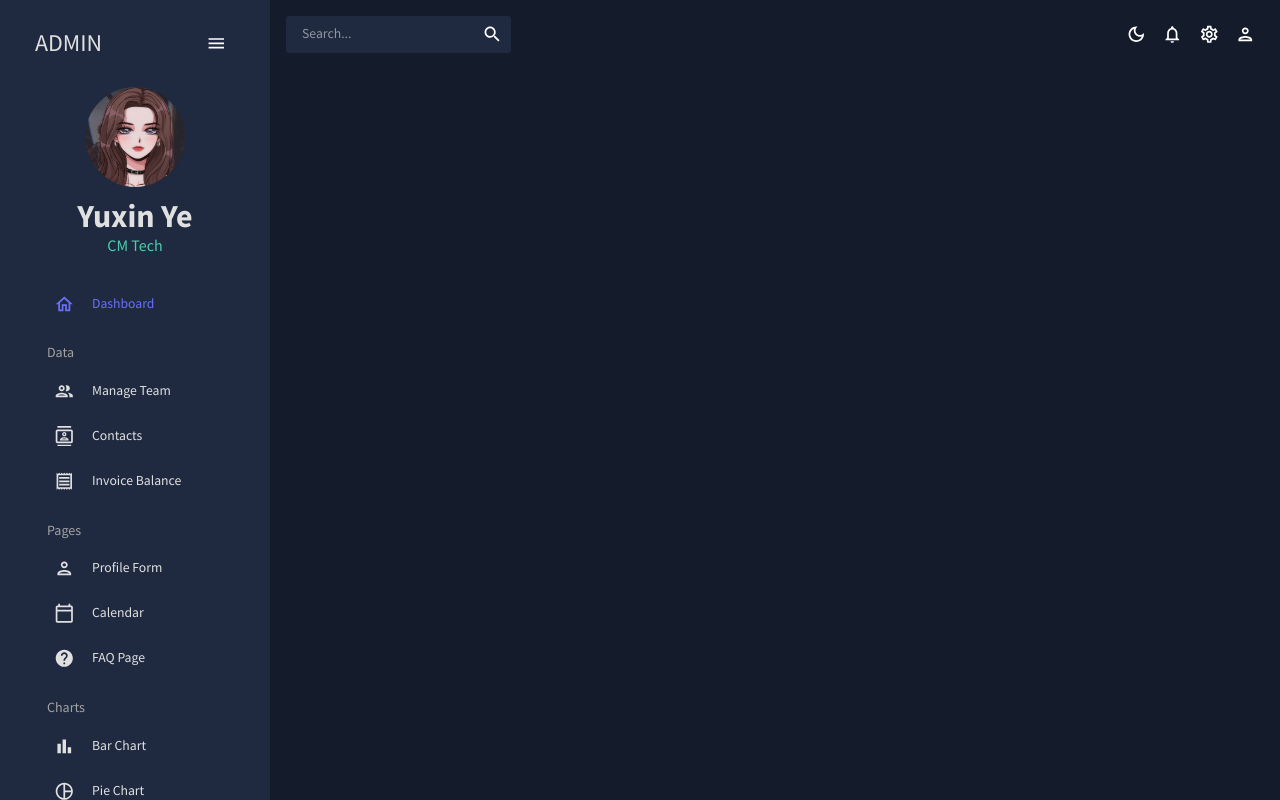
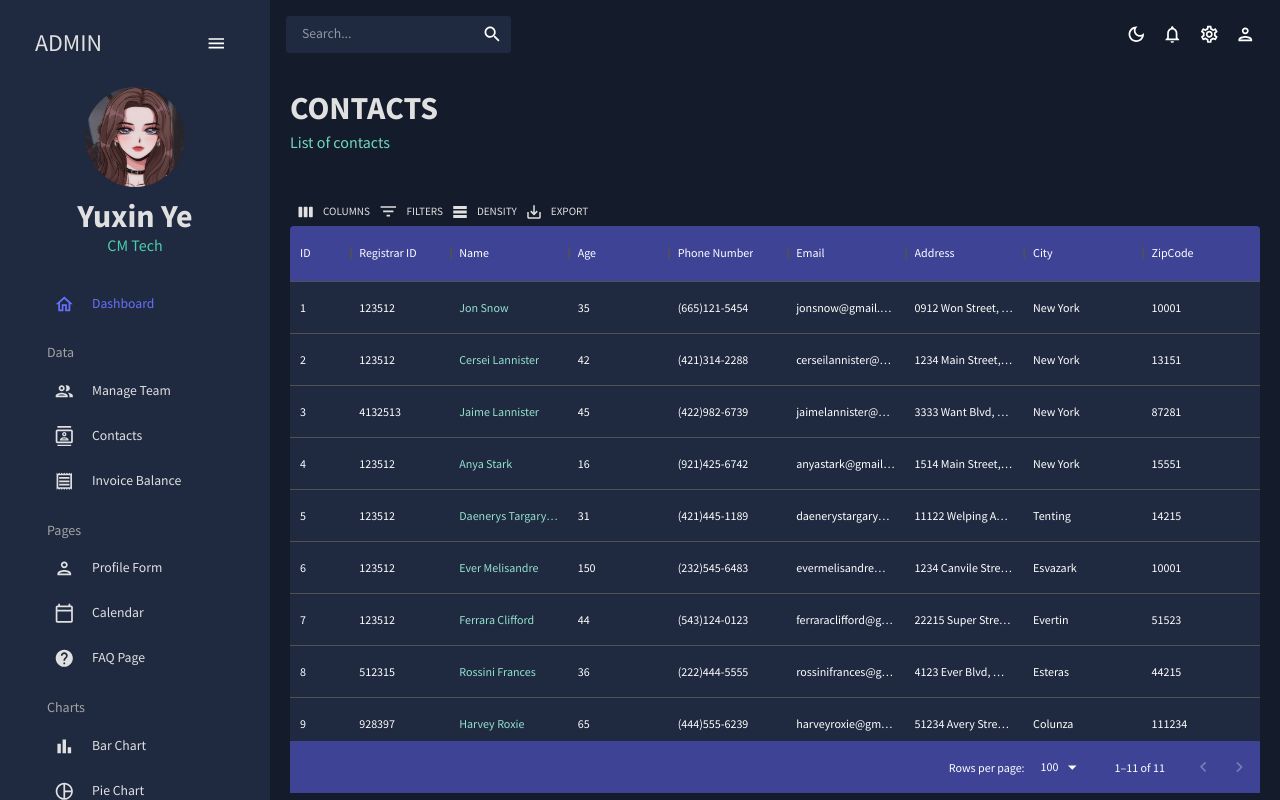
Before and after one commit to CutieMath/react-dashboard, a React (Create React App) app: page /contacts in a window 1280 px wide. Built offline with nearby package versions, Linux system fonts and the light colour scheme; a web font is replaced by a local one.

Commit message:
add contacts column

```diff
--- a/src/App.js
+++ b/src/App.js
@@ -6,7 +6,7 @@
 import Sidebar from "./scenes/global/Sidebar";
 import Team from "./scenes/team";
 // import Invoices from "./scenes/invoices";
-// import Contacts from "./scenes/contacts";
+import Contacts from "./scenes/contacts";
 // import Bar from "./scenes/bar";
 // import Form from "./scenes/form";
 // import Line from "./scenes/line";
@@ -30,7 +30,7 @@
               <Route path="/" element={<Dashboard />} />
               <Route path="/team" element={<Team />} />
               {/* <Route path="/invoices" element={<Invoices />} /> */}
-              {/* <Route path="/contacts" element={<Contacts />} /> */}
+              <Route path="/contacts" element={<Contacts />} />
               {/* <Route path="/bar" element={<Bar />} /> */}
               {/* <Route path="/form" element={<Form />} /> */}
               {/* <Route path="/line" element={<Line />} /> */}
--- /dev/null
+++ b/src/scenes/contacts/index.jsx
@@ -0,0 +1,92 @@
+import { Box } from "@mui/material";
+import { DataGrid, GridToolbar } from "@mui/x-data-grid";
+import { tokens } from "../../theme";
+import { mockDataContacts } from "../../data/mockData";
+import Header from "../../components/Header";
+import { useTheme } from "@mui/material";
+
+const Contacts = () => {
+  const theme = useTheme();
+  const colors = tokens(theme.palette.mode);
+
+  const columns = [
+    { field: "id", headerName: "ID", flex: 0.5 },
+    { field: "registrarId", headerName: "Registrar ID" },
+    {
+      field: "name",
+      headerName: "Name",
+      flex: 1,
+      cellClassName: "name-column--cell",
+    },
+    {
+      field: "age",
+      headerName: "Age",
+      type: "number",
+      headerAlign: "left",
+      align: "left",
+    },
+    { field: "phone", headerName: "Phone Number", flex: 1 },
+    {
+      field: "email",
+      headerName: "Email",
+      flex: 1,
+    },
+    {
+      field: "address",
+      headerName: "Address",
+      flex: 1,
+    },
+    {
+      field: "city",
+      headerName: "City",
+      flex: 1,
+    },
+    {
+      field: "zipCode",
+      headerName: "ZipCode",
+      flex: 1,
+    },
+  ];
+
+  return (
+    <Box m="20px">
+      <Header title="Contacts" subtitle="list of contacts" />
+      <Box
+        m="40px 0 0 0"
+        height="75vh"
+        sx={{
+          "& .MuiDataGrid-root": {
+            border: "none",
+          },
+          "& .MuiDataGrid-cell": {
+            borderBottom: "none",
+          },
+          "& .name-column--cell": {
+            color: colors.greenAccent[300],
+          },
+          "& .MuiDataGrid-columnHeaders": {
+            backgroundColor: colors.blueAccent[700],
+          },
+          "& .MuiDataGrid-virtualScroller": {
+            backgroundColor: colors.primary[400],
+          },
+          "& .MuiDataGrid-footerContainer": {
+            borderTop: "none",
+            backgroundColor: colors.blueAccent[700],
+          },
+          "& .MuiDataGrid-toolbarContainer .MuiButton-text": {
+            color: `${colors.grey[100]} !important`,
+          },
+        }}
+      >
+        <DataGrid
+          rows={mockDataContacts}
+          columns={columns}
+          components={{ Toolbar: GridToolbar }}
+        />
+      </Box>
+    </Box>
+  );
+};
+
+export default Contacts;
```
